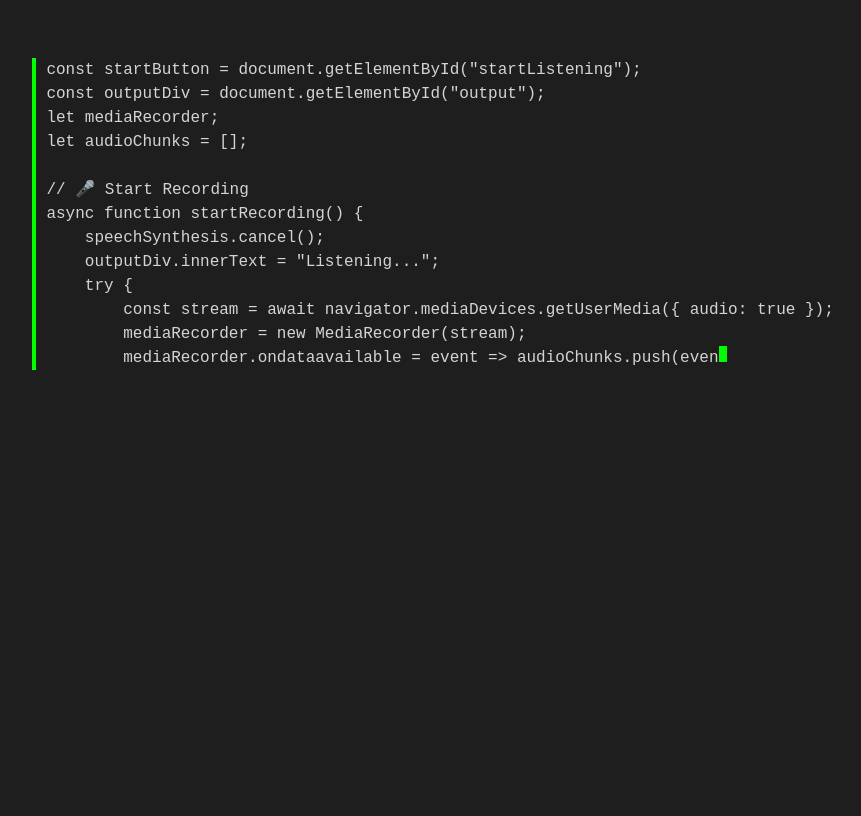
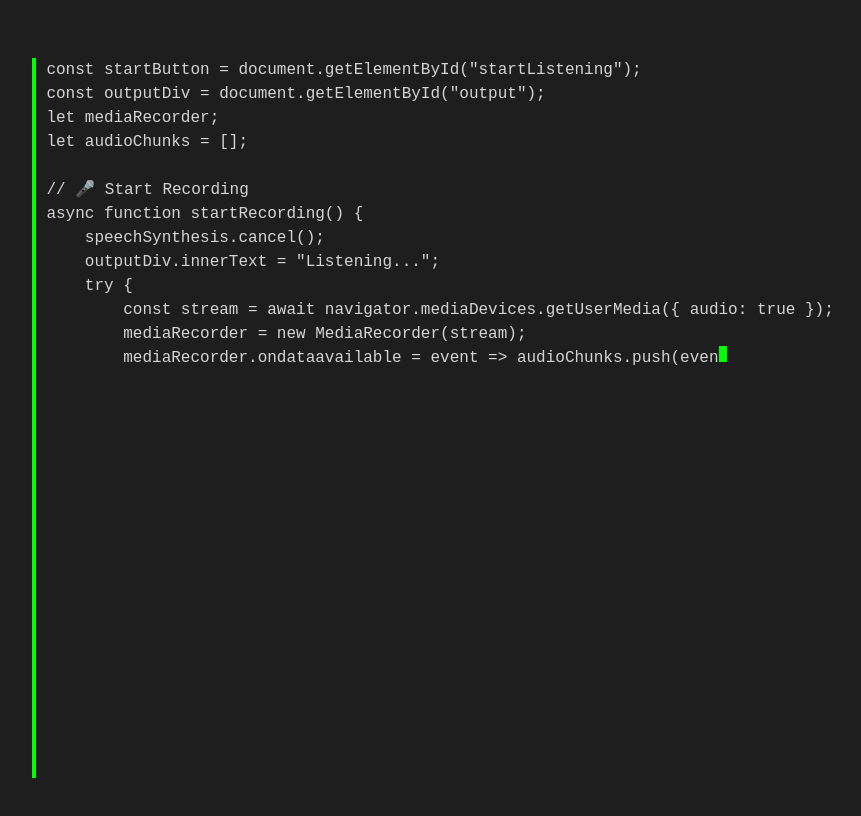
Before and after one commit to Bakushou/Display-code, a plain HTML site: page index.html in a window 1280 px wide. Shown: the whole page, without its empty margins (111-972 px from the left). Drawn offline with Linux system fonts and the light colour scheme.

Commit message:
Update index.html

```diff
--- a/index.html
+++ b/index.html
@@ -20,6 +20,8 @@
             line-height: 1.5;
             border-left: 4px solid #00ff00;
             padding-left: 10px;
+            height: 90vh;  /* Ensure it takes up the height of the viewport */
+            overflow-y: auto;  /* Enable scrolling */
         }
         .cursor {
             display: inline-block;
@@ -36,7 +38,7 @@
 <body>
     <div class="code-container" id="codeDisplay"></div>
     <script>
-const code = `const startButton = document.getElementById("startListening");
+        const code = `const startButton = document.getElementById("startListening");
 const outputDiv = document.getElementById("output");
 let mediaRecorder;
 let audioChunks = [];
@@ -90,6 +92,9 @@ function typeCode() {
         display.innerHTML = code.substring(0, i) + '<span class="cursor"></span>';
         i++;
         setTimeout(typeCode, 10);
+
+        // Scroll to bottom to follow the code being typed
+        display.scrollTop = display.scrollHeight;
     } else {
         display.innerHTML = code;
     }
```
